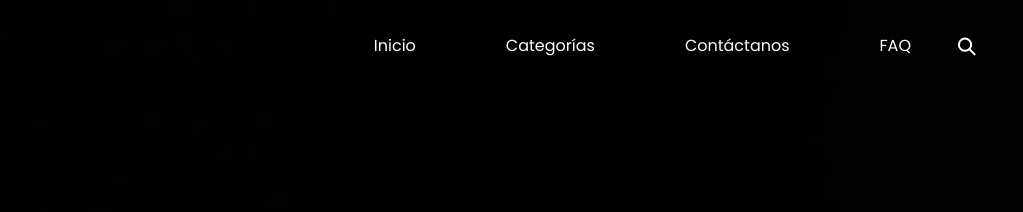
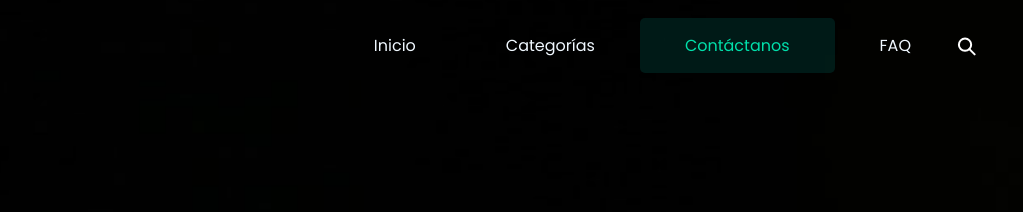
Before and after one commit to bluehat8/giftpage-technogift, a plain HTML site: page index.html in a window 1280 px wide. Shown: the top 212 px of the page, 257-1280 px from the left. Drawn offline with nearby package versions, Linux system fonts and the light colour scheme; a web font is replaced by a local one.

Commit message:
color navbar button changes

```diff
--- a/CSS/estilos.css
+++ b/CSS/estilos.css
@@ -36,7 +36,6 @@ body {
   body::-webkit-scrollbar-thumb:hover {
     /*background: #00E676;   */ /* color of the scroll thumb */
     background:linear-gradient(278.93deg, #00E0AB -34.41%, #006EA3 114.58%);
-
   }
 
 
@@ -117,6 +116,9 @@ scroll-behavior: smooth;
 
 
 
+
+
+
 /*Menu desplegable vertical*/
 
 .nav-links{
@@ -129,9 +131,27 @@ scroll-behavior: smooth;
 .nav-links>li>a {
     display: block;
     padding: 15px 20px;
-    color: white;
+
     text-decoration: none;
 }
+
+.nav-links li:nth-child(3){
+    border: none;
+    border-radius: 5px;
+    background: rgb(0, 255, 221,0.1);
+    transition: 0.4s ease-in-out;
+}
+
+.nav-links li:nth-child(3):hover{
+    background: rgb(0, 255, 221,0.2);
+
+}
+
+.text-contact{
+    color:#00E0AB;
+}
+
+
 
 /*.nav-links > li:hover{
 	background-color: red;
--- a/index.html
+++ b/index.html
@@ -39,7 +39,7 @@
                         <li><a href="catalogo-accesorio.html">Accesorios</a></li>
                     </ul>
                 </li>
-                <li><a href="contacto.html">Contáctanos</a></li>
+                <li><a class="text-contact" href="contacto.html">Contáctanos</a></li>
                 <li><a id="myBtn"  href="#myModal">FAQ</a></li>
                 <!--<img onclick="window.location.href='carrito.html'" src="img/Icons/cart.svg" alt="" class="img-icons">-->
                 <img src="img/Icons/searchIcon.svg" alt="" class="img-icons">
```
